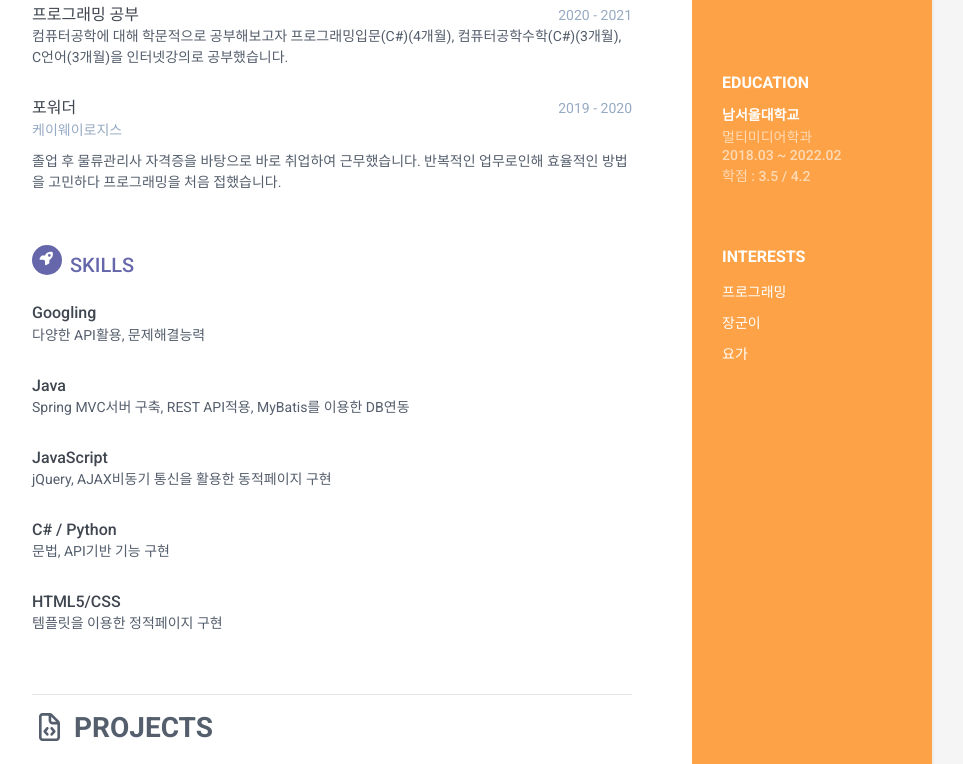
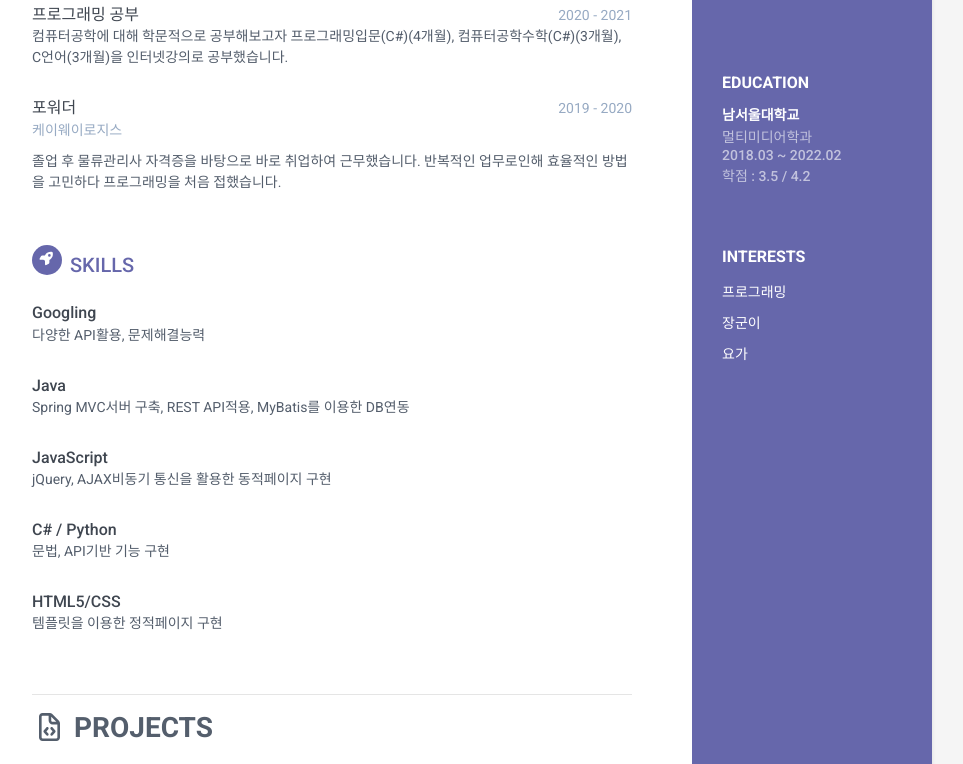
Before and after one commit to lumpyspaceyz/lumpyspaceyz.github.io, a plain HTML site: page index.html in a window 1280 px wide. Shown: the part 570-1334 px from the top of the page, without its empty margins (188-1151 px from the left). Drawn offline with Linux system fonts and the light colour scheme.

Commit message:
Update orbit-5.css

```diff
--- a/assets/css/orbit-5.css
+++ b/assets/css/orbit-5.css
@@ -41,7 +41,7 @@ p {
 }
 
 .wrapper {
-  background: #FDA246;
+  background: #6667AB;
   max-width: 960px;
   margin: 0 auto;
   margin-top: 30px;
@@ -52,7 +52,7 @@ p {
 }
 
 .sidebar-wrapper {
-  background: #FDA246;
+  background: #6667AB;
   position: absolute;
   right: 0;
   width: 240px;
```
